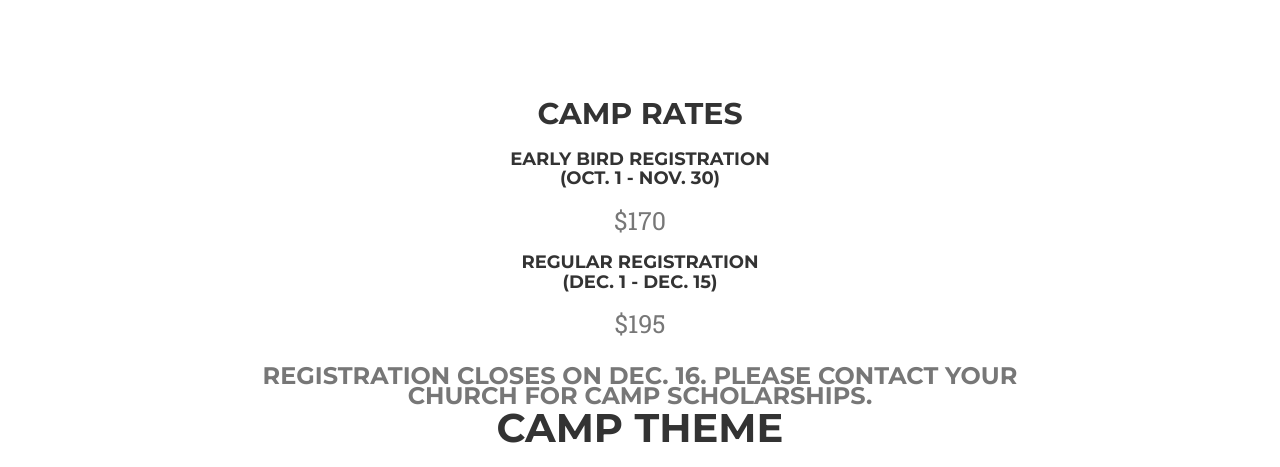
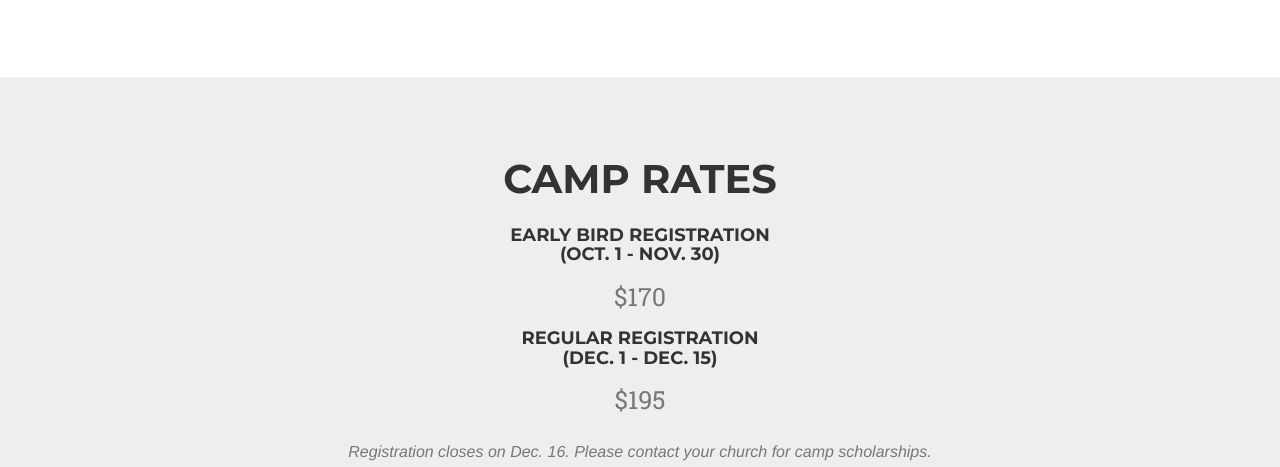
Before and after one commit to melissaha/wintervision, a website: page index.html in a window 1280 px wide. Shown: the part 1237-1704 px from the top of the page. Drawn offline with nearby package versions, Linux system fonts and the light colour scheme; a web font is replaced by a local one.

Commit message:
Camp Rates - Major cleanup

```diff
--- a/index.html
+++ b/index.html
@@ -100,16 +100,20 @@
 
 
     <!-- Camp Rates Section -->
+    <section id="camprates" class="bg-light-gray">
+        <div class="container">
           <div class="col-lg-8 col-lg-offset-2 text-center">
             <div class="row">
                     <h2 class="section-heading">Camp Rates</h2>
             </div>
+            <div class="row">
               <h4>Early Bird Registration <br />(Oct. 1 - Nov. 30)</h4>
                 <p class="text-muted" style="font-size: 25px;">$170</p>
               <h4>Regular Registration <br />(Dec. 1 - Dec. 15)</h4>
                 <p class="text-muted" style="font-size: 25px;">$195</p>
               <h3 class="section-subheading text-muted" style="margin-bottom: 0px; line-height: 20px;">Registration closes on Dec. 16.
                 Please contact your church for camp scholarships.</h3>
+            </div>
           </div>
         </div>
     </section>
```
